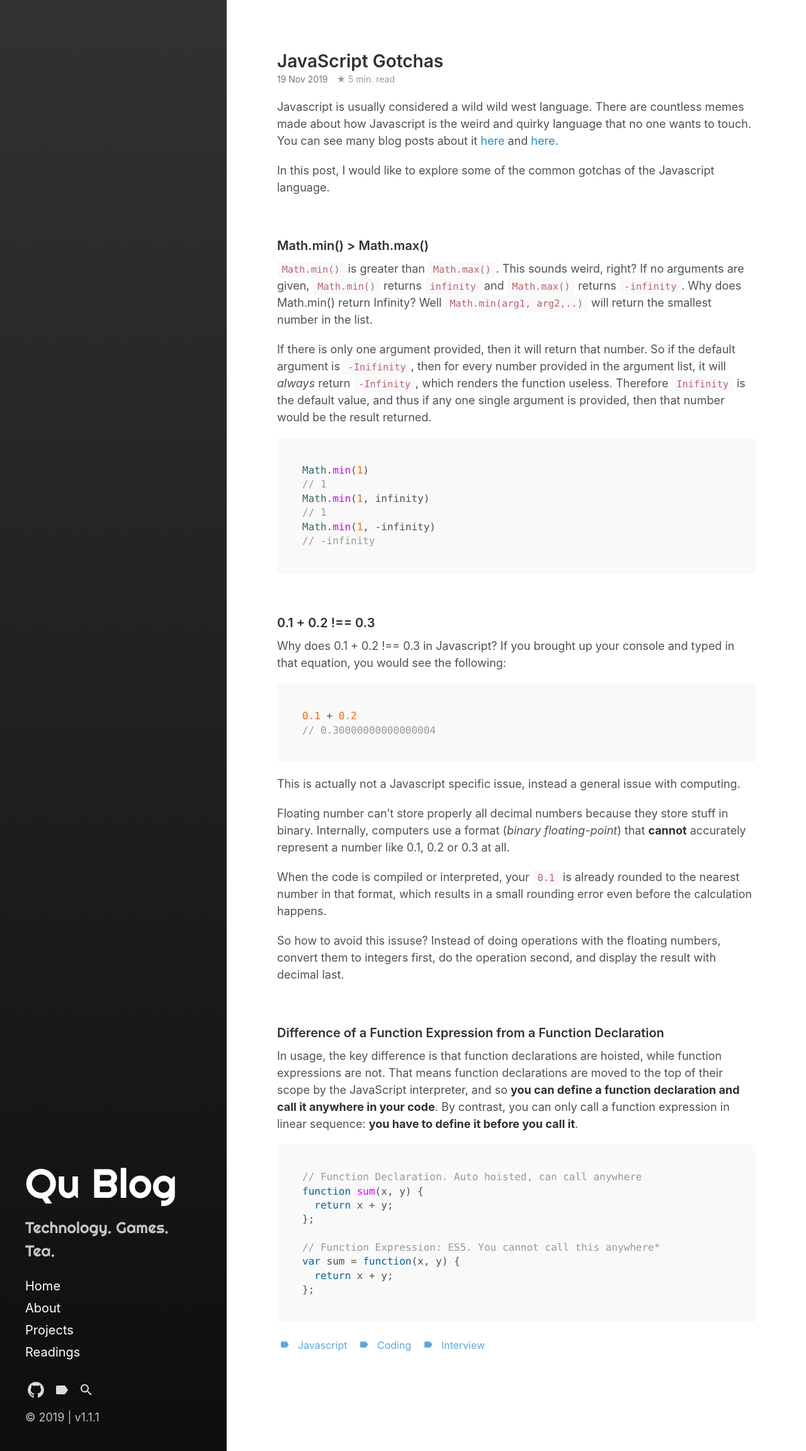
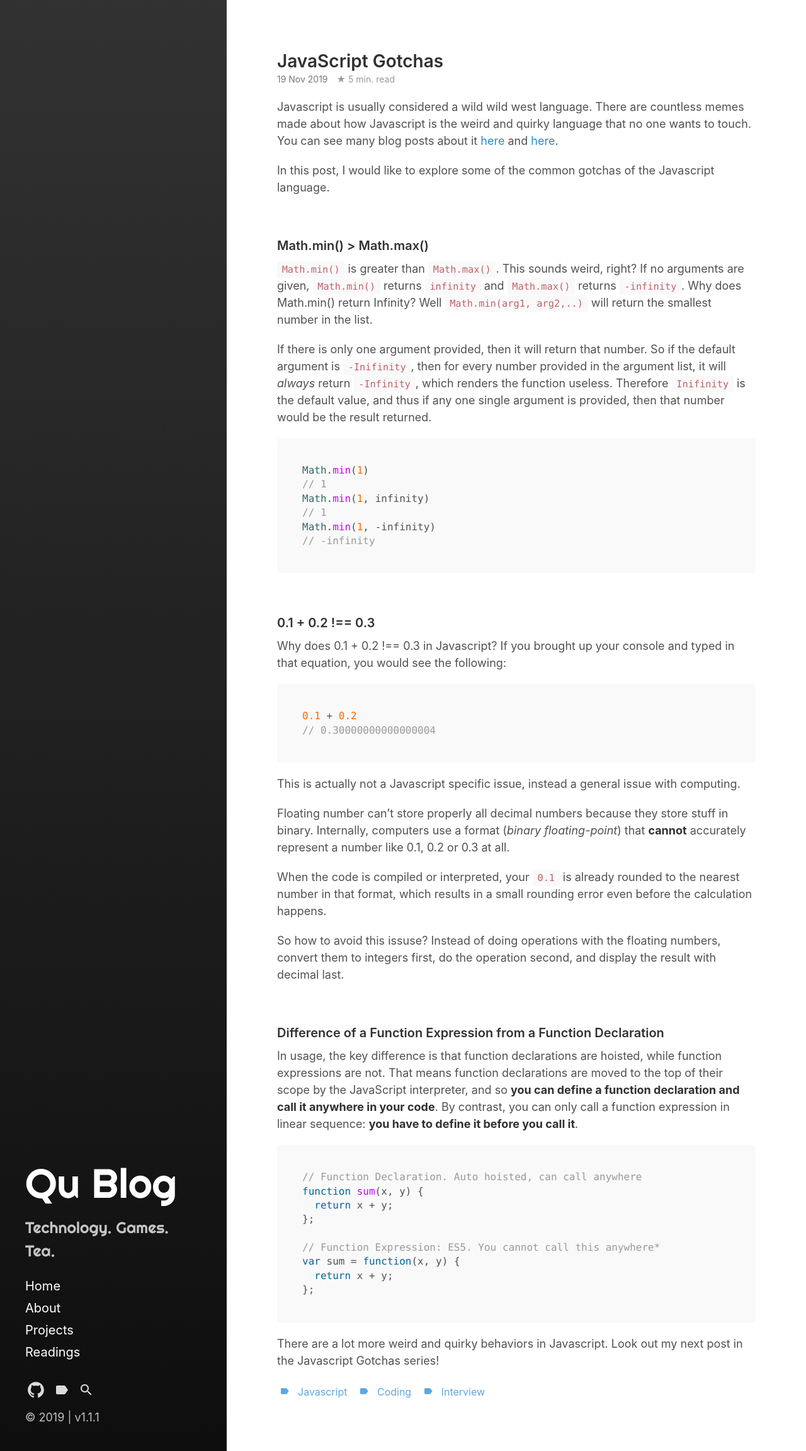
Before and after one commit to yiqu/yiqu.github.io, a Jekyll site: the page built from _posts/2019-11-19-js-stuff.md, in a window 1280 px wide. Shown: the whole page at 63% size. Built offline with Jekyll 4.4.1, drawn with Linux system fonts in a browser that asks for light colours; some web fonts are replaced.

Commit message:
Update 2019-11-19-js-stuff.md

````diff
--- a/_posts/2019-11-19-js-stuff.md
+++ b/_posts/2019-11-19-js-stuff.md
@@ -69,3 +69,5 @@ var sum = function(x, y) {
   return x + y;
 };
 ```
+
+There are a lot more weird and quirky behaviors in Javascript. Look out my next post in the Javascript Gotchas series!
````
